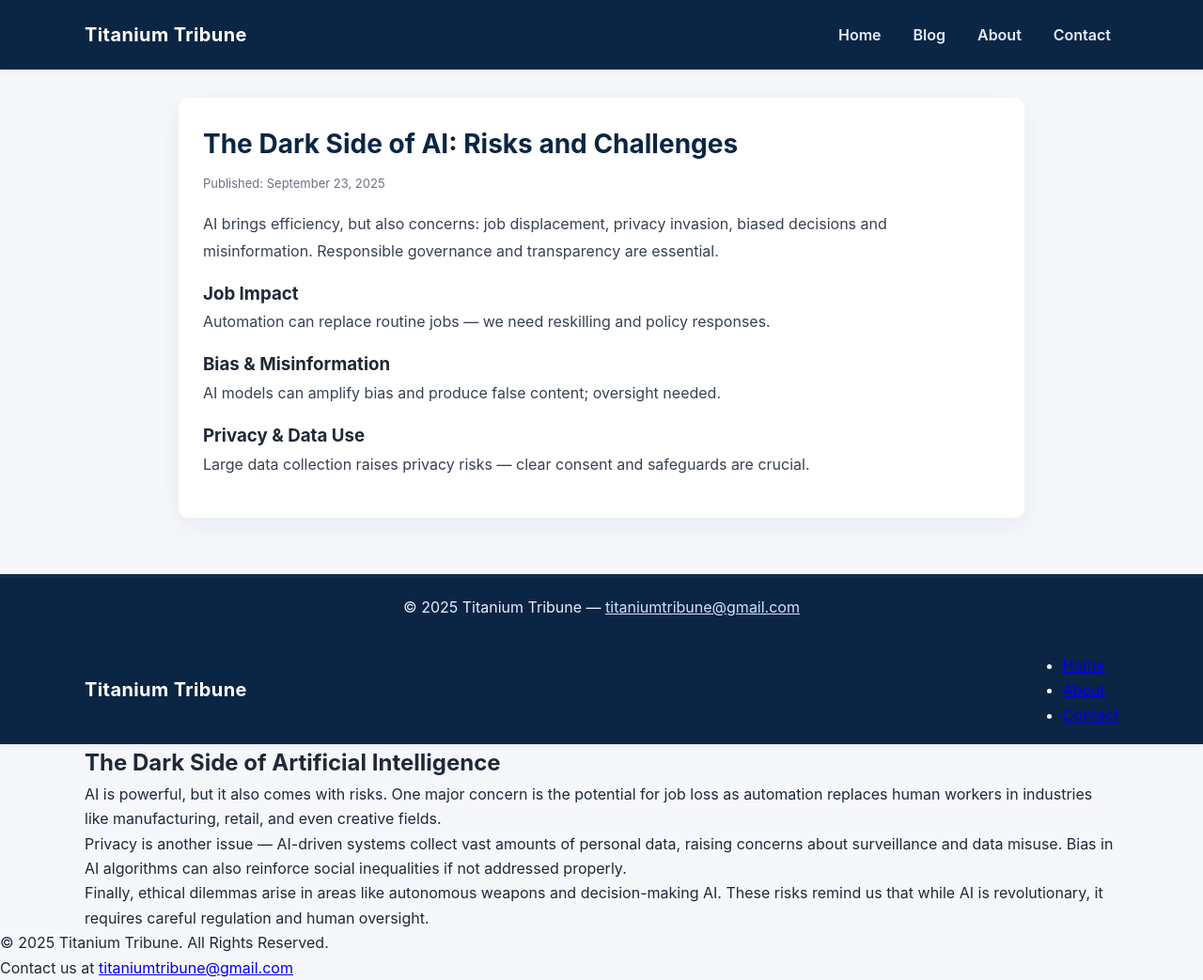
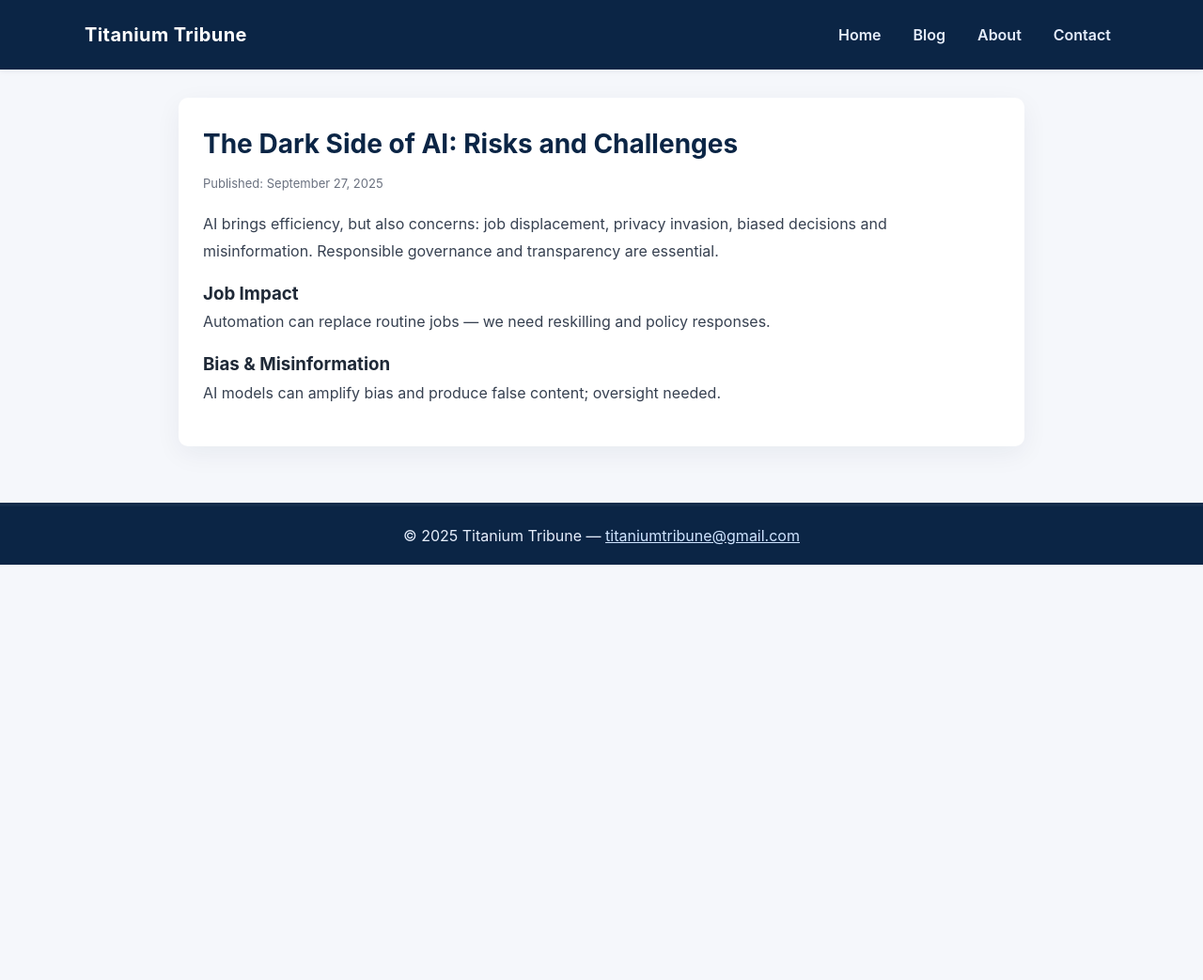
Before and after one commit to titaniumtribune/news, a plain HTML site: page ai-dark.html in a window 1280 px wide. Shown: the whole page at 94% size. After the commit the page ends 800 px from the top, so only its background shows below. Drawn offline with Linux system fonts and the light colour scheme.

Commit message:
Update ai-dark.html

```diff
--- a/ai-dark.html
+++ b/ai-dark.html
@@ -1,14 +1,13 @@
 <!DOCTYPE html>
 <html lang="en">
 <head>
-  <meta charset="utf-8" />
-  <meta name="viewport" content="width=device-width,initial-scale=1" />
+  <meta charset="utf-8" /><meta name="viewport" content="width=device-width,initial-scale=1" />
   <title>The Dark Side of AI — Titanium Tribune</title>
   <meta name="description" content="Risks of AI: job loss, bias, misinformation, and privacy concerns — how we should respond." />
   <link rel="stylesheet" href="style.css" />
-  <link rel="canonical" href="https://USERNAME.github.io/REPO_NAME/post-ai-bad-things.html" />
+  <link rel="canonical" href="https://titaniumtribune.github.io/news/post-ai-bad-things.html" />
   <script type="application/ld+json">
-  {"@context":"https://schema.org","@type":"Article","headline":"The Dark Side of AI: Risks and Challenges","description":"Risks of AI: job loss, bias, misinformation, and privacy concerns — how we should respond.","author":{"@type":"Person","name":"Titanium Tribune"},"publisher":{"@type":"Organization","name":"Titanium Tribune"},"datePublished":"2025-09-23"}
+  {"@context":"https://schema.org","@type":"Article","headline":"The Dark Side of AI: Risks and Challenges","description":"Risks of AI: job loss, bias, misinformation, and privacy concerns — how we should respond.","author":{"@type":"Person","name":"Titanium Tribune"},"publisher":{"@type":"Organization","name":"Titanium Tribune"},"datePublished":"2025-09-27"}
   </script>
 </head>
 <body>
@@ -17,61 +16,16 @@
   <main class="container article-wrap">
     <div class="article-content">
       <h1>The Dark Side of AI: Risks and Challenges</h1>
-      <div class="meta">Published: September 23, 2025</div>
+      <div class="meta">Published: September 27, 2025</div>
 
       <p>AI brings efficiency, but also concerns: job displacement, privacy invasion, biased decisions and misinformation. Responsible governance and transparency are essential.</p>
       <h3>Job Impact</h3>
       <p>Automation can replace routine jobs — we need reskilling and policy responses.</p>
       <h3>Bias & Misinformation</h3>
       <p>AI models can amplify bias and produce false content; oversight needed.</p>
-      <h3>Privacy & Data Use</h3>
-      <p>Large data collection raises privacy risks — clear consent and safeguards are crucial.</p>
     </div>
   </main>
 
   <footer class="site-footer"><div class="container">&copy; 2025 Titanium Tribune — <a href="mailto:titaniumtribune@gmail.com">titaniumtribune@gmail.com</a></div></footer>
 </body>
 </html>
-<!DOCTYPE html>
-<html lang="en">
-<head>
-  <meta charset="UTF-8">
-  <meta name="viewport" content="width=device-width, initial-scale=1.0">
-  <meta name="description" content="The Dark Side of AI - Titanium Tribune">
-  <title>The Dark Side of Artificial Intelligence</title>
-  <link rel="stylesheet" href="style.css">
-</head>
-<body>
-  <!-- Header -->
-  <header class="site-header">
-    <div class="container">
-      <div class="logo">Titanium Tribune</div>
-      <nav>
-        <ul>
-          <li><a href="index.html">Home</a></li>
-          <li><a href="about.html">About</a></li>
-          <li><a href="contact.html">Contact</a></li>
-        </ul>
-      </nav>
-    </div>
-  </header>
-
-  <!-- Article Content -->
-  <section class="articles">
-    <div class="container">
-      <h2>The Dark Side of Artificial Intelligence</h2>
-      <div class="article">
-        <p>AI is powerful, but it also comes with risks. One major concern is the potential for job loss as automation replaces human workers in industries like manufacturing, retail, and even creative fields.</p>
-        <p>Privacy is another issue — AI-driven systems collect vast amounts of personal data, raising concerns about surveillance and data misuse. Bias in AI algorithms can also reinforce social inequalities if not addressed properly.</p>
-        <p>Finally, ethical dilemmas arise in areas like autonomous weapons and decision-making AI. These risks remind us that while AI is revolutionary, it requires careful regulation and human oversight.</p>
-      </div>
-    </div>
-  </section>
-
-  <!-- Footer -->
-  <footer>
-    <p>&copy; 2025 Titanium Tribune. All Rights Reserved.</p>
-    <p>Contact us at <a href="mailto:titaniumtribune@gmail.com">titaniumtribune@gmail.com</a></p>
-  </footer>
-</body>
-</html>
```
